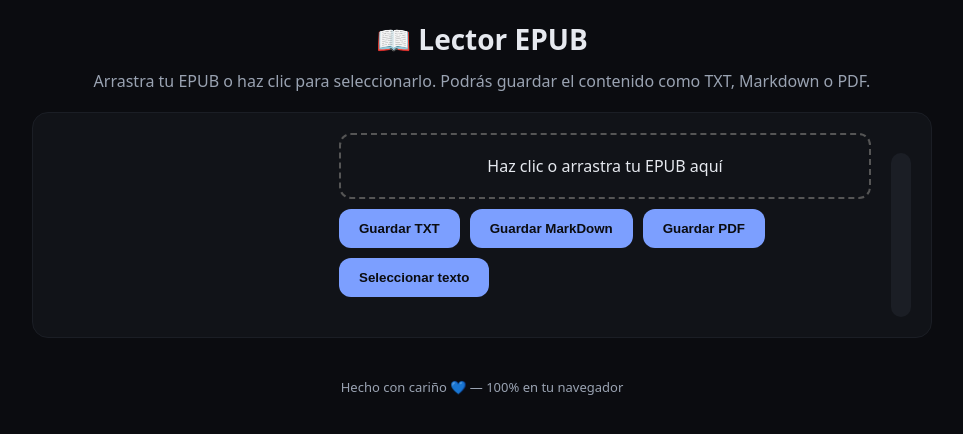
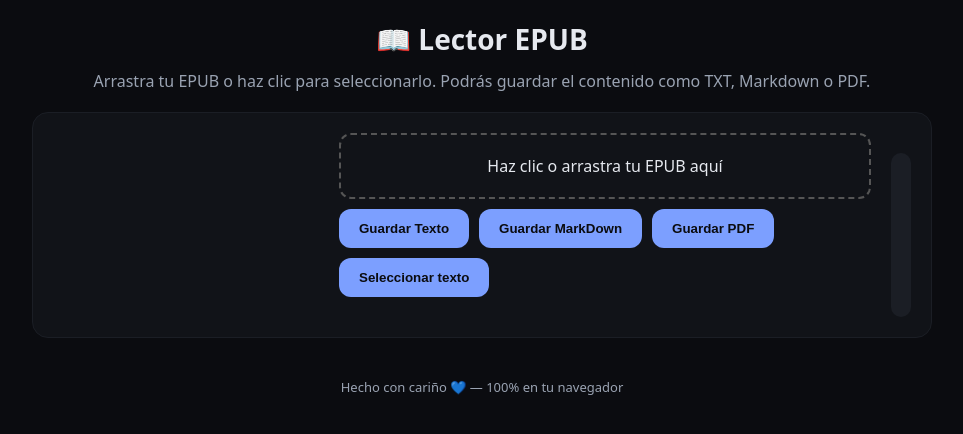
Before and after one commit to KajiiNarumi/iasuarezv, a Jekyll site: the page epubtopdf.html, which Jekyll copies as it is, in a window 1280 px wide. Shown: the top 434 px of the page, without its empty margins (158-1121 px from the left). Built offline with Jekyll 4.4.1, drawn with Linux system fonts in a browser that asks for light colours.

Commit message:
Update epubtopdf.html

```diff
--- a/epubtopdf.html
+++ b/epubtopdf.html
@@ -39,7 +39,7 @@
       <input type="file" id="fileInput" accept=".epub">
     </label>
     <div style="display:flex; gap:10px; flex-wrap:wrap;">
-      <button class="btn" id="txtBtn" disabled>Guardar TXT</button>
+      <button class="btn" id="txtBtn" disabled>Guardar Texto</button>
       <button class="btn" id="mdBtn" disabled>Guardar MarkDown</button>
       <button class="btn" id="pdfBtn" disabled>Guardar PDF</button>
       <button class="btn" id="selectBtn" disabled>Seleccionar texto</button>
```
